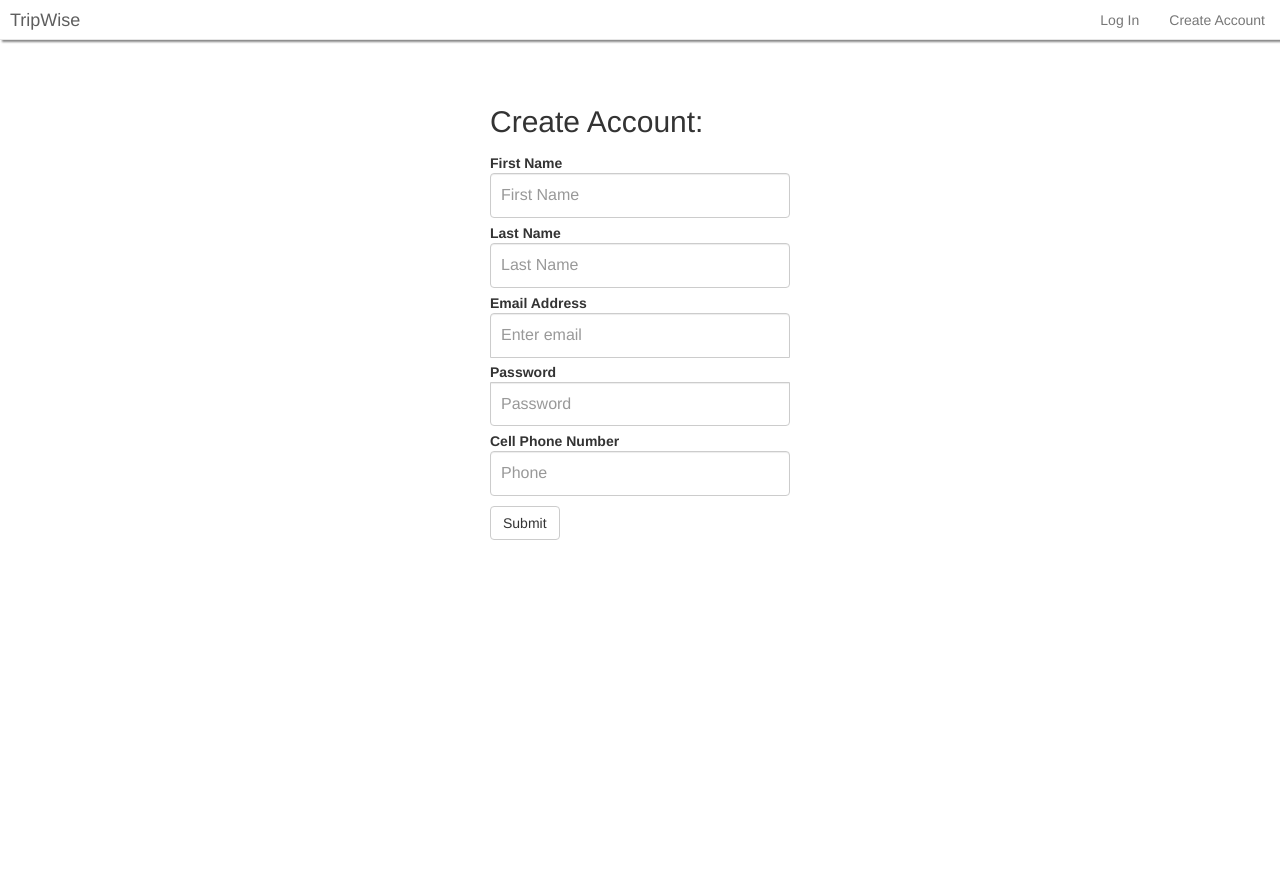
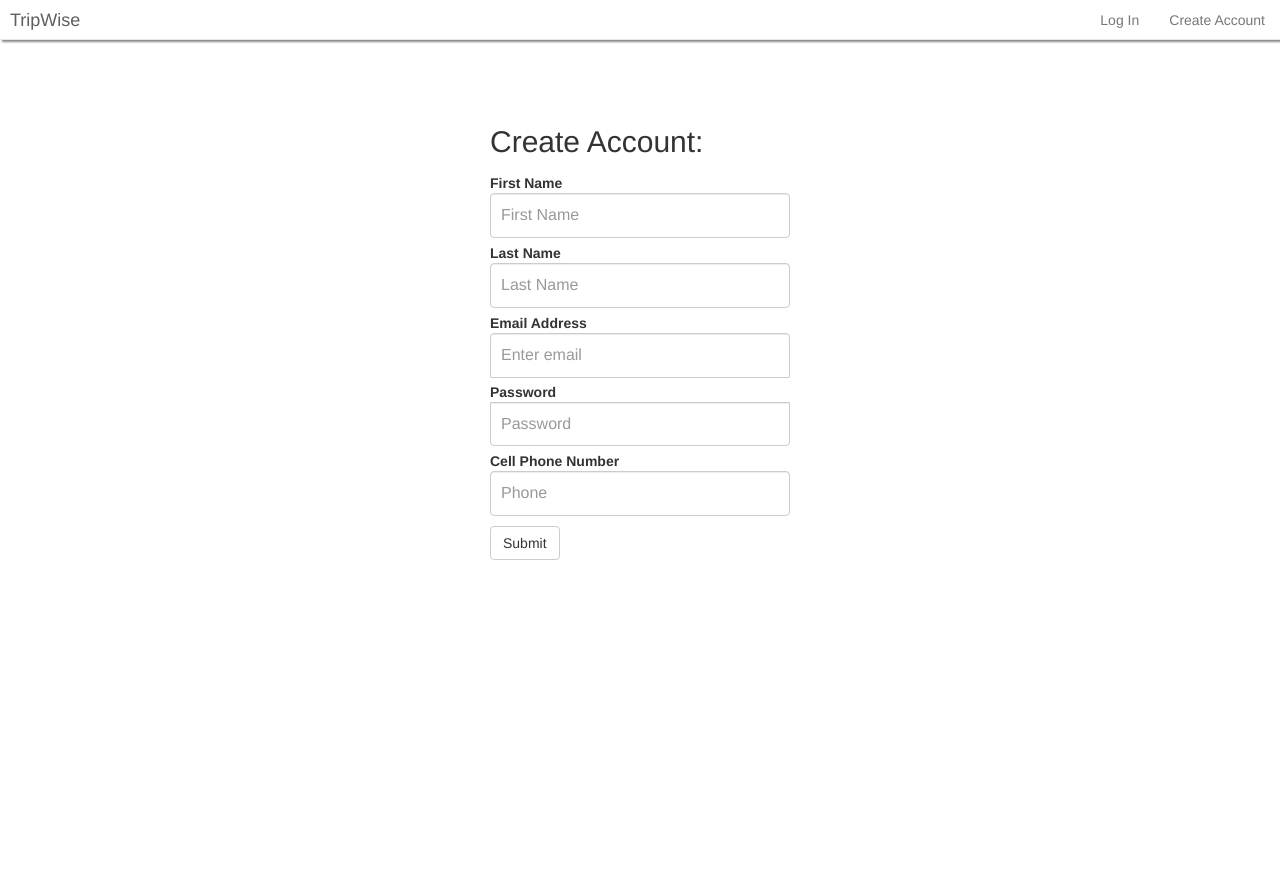
Before and after one commit to carolineorsi/TripWise, a Flask app: page /create in a window 1280 px wide. Run offline with Flask 2, Linux system fonts and the light colour scheme; parts of the project's set-up code (start-up, migrations or seed data) failed here and were passed over; some libraries are stand-ins or nearby versions.

Commit message:
Fixed formatting issues.

```diff
--- a/static/css/style.css
+++ b/static/css/style.css
@@ -1,7 +1,7 @@
 html, body, #map-container {
 	height: 100%;
 	width: 100%;
-	margin: 0;
+	margin: 20px 0 0 0;
 	padding: 0;
 }
 
```
Also changed, not shown: users.py (+7 -7 lines).
